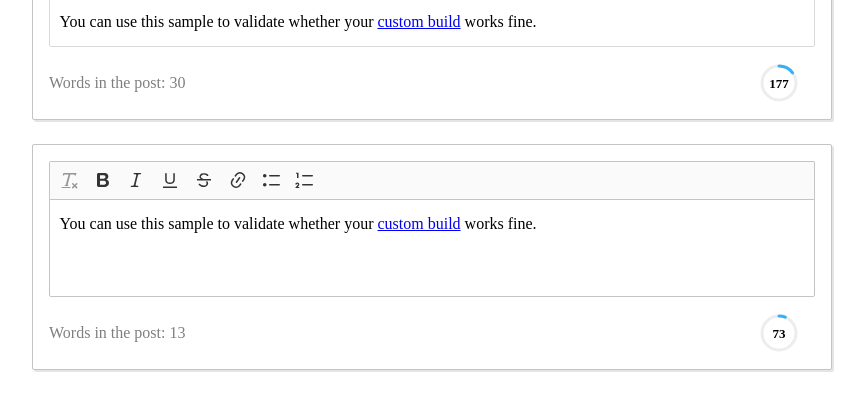
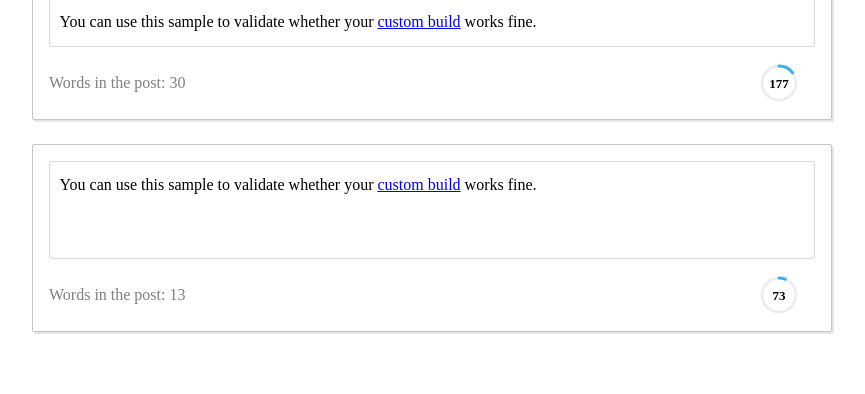
Before and after one commit to woren951/ckeditor, a website built with webpack: page sample/index.html in a window 1280 px wide. Shown: the part 1884-2278 px from the top of the page, without its empty margins (208-1073 px from the left). After the commit the page ends 2240 px from the top, so only its background shows below. Built offline with Linux system fonts and the light colour scheme.

Commit message:
lead editor

```diff
--- a/sample/index.html
+++ b/sample/index.html
@@ -173,7 +173,7 @@
     </div>
 
     <div class="update">
-        <div id="simple-editor">
+        <div id="lead-editor">
             <p>You can use this sample to validate whether your <a
                 href="https://docs.ckeditor.com/ckeditor5/latest/builds/guides/development/custom-builds.html">custom
                 build</a> works fine.</p>
@@ -420,49 +420,49 @@
             console.error(err.stack);
         });
 
-        const simpleEditorElement = document.querySelector('#simple-editor');
-        const simpleEditorWordCount = {
-            container: simpleEditorElement.parentElement,
-            progressCircle: simpleEditorElement.parentElement.querySelector( '.update__chart__circle' ),
-            charactersBox: simpleEditorElement.parentElement.querySelector( '.update__chart__characters' ),
-            wordsBox: simpleEditorElement.parentElement.querySelector( '.update__words' ),
-            circleCircumference: Math.floor( 2 * Math.PI * simpleEditorElement.parentElement.querySelector( '.update__chart__circle' ).getAttribute( 'r' ) )
+        const leadEditorElement = document.querySelector('#lead-editor');
+        const leadEditorWordCount = {
+            container: leadEditorElement.parentElement,
+            progressCircle: leadEditorElement.parentElement.querySelector( '.update__chart__circle' ),
+            charactersBox: leadEditorElement.parentElement.querySelector( '.update__chart__characters' ),
+            wordsBox: leadEditorElement.parentElement.querySelector( '.update__words' ),
+            circleCircumference: Math.floor( 2 * Math.PI * leadEditorElement.parentElement.querySelector( '.update__chart__circle' ).getAttribute( 'r' ) )
         };
 
-        Ckeditor.SimpleEditor.create(simpleEditorElement, {
+        Ckeditor.LeadEditor.create(leadEditorElement, {
             link: link,
             typing: typing,
             wordCount: {
                 onUpdate: stats => {
-                    const charactersProgress = stats.characters / maxCharacters * simpleEditorWordCount.circleCircumference;
+                    const charactersProgress = stats.characters / maxCharacters * leadEditorWordCount.circleCircumference;
                     const isLimitExceeded = stats.characters > maxCharacters;
                     const isCloseToLimit = !isLimitExceeded && stats.characters > maxCharacters * .8;
-                    const circleDashArray = Math.min( charactersProgress, simpleEditorWordCount.circleCircumference );
+                    const circleDashArray = Math.min( charactersProgress, leadEditorWordCount.circleCircumference );
 
                     // Set the stroke of the circle to show how many characters were typed.
-                    simpleEditorWordCount.progressCircle.setAttribute( 'stroke-dasharray', `${ circleDashArray },${ simpleEditorWordCount.circleCircumference }` );
+                    leadEditorWordCount.progressCircle.setAttribute( 'stroke-dasharray', `${ circleDashArray },${ leadEditorWordCount.circleCircumference }` );
 
                     // Display the number of characters in the progress chart. When the limit is exceeded,
                     // display how many characters should be removed.
                     if ( isLimitExceeded ) {
-                        simpleEditorWordCount.charactersBox.textContent = `-${ stats.characters - maxCharacters }`;
+                        leadEditorWordCount.charactersBox.textContent = `-${ stats.characters - maxCharacters }`;
                     } else {
-                        simpleEditorWordCount.charactersBox.textContent = stats.characters;
+                        leadEditorWordCount.charactersBox.textContent = stats.characters;
                     }
 
-                    simpleEditorWordCount.wordsBox.textContent = `Words in the post: ${ stats.words }`;
+                    leadEditorWordCount.wordsBox.textContent = `Words in the post: ${ stats.words }`;
 
                     // If the content length is close to the character limit, add a CSS class to warn the user.
-                    simpleEditorWordCount.container.classList.toggle( 'demo-update__limit-close', isCloseToLimit );
+                    leadEditorWordCount.container.classList.toggle( 'demo-update__limit-close', isCloseToLimit );
 
                     // If the character limit is exceeded, add a CSS class that makes the content's background red.
-                    simpleEditorWordCount.container.classList.toggle( 'demo-update__limit-exceeded', isLimitExceeded );
+                    leadEditorWordCount.container.classList.toggle( 'demo-update__limit-exceeded', isLimitExceeded );
                 }
             }
         })
         .then(editor => {
             // CKEditorInspector.attach( editor );
-            window.simpleEditor = editor;
+            window.leadEditor = editor;
         })
         .catch(err => {
             console.error(err.stack);
--- a/src/ckeditor.js
+++ b/src/ckeditor.js
@@ -1,13 +1,13 @@
-// @ckeditor/ckeditor5-indent-block
-
 import ClassicEditor from './classic';
 import BalloonEditor from './balloon';
 import InlineEditor from './inline';
 import SimpleEditor from './simple';
+import LeadEditor from './lead';
 
 export default {
     ClassicEditor,
     BalloonEditor,
     InlineEditor,
-    SimpleEditor
+    SimpleEditor,
+    LeadEditor
 };
--- /dev/null
+++ b/src/lead.js
@@ -0,0 +1,51 @@
+import BalloonEditorBase from '@ckeditor/ckeditor5-editor-balloon/src/ballooneditor';
+
+import Autoformat from '@ckeditor/ckeditor5-autoformat/src/autoformat';
+import AutoLink from '@ckeditor/ckeditor5-link/src/autolink';
+import Bold from '@ckeditor/ckeditor5-basic-styles/src/bold';
+import Essentials from '@ckeditor/ckeditor5-essentials/src/essentials';
+import Italic from '@ckeditor/ckeditor5-basic-styles/src/italic';
+import Link from '@ckeditor/ckeditor5-link/src/link';
+import Paragraph from '@ckeditor/ckeditor5-paragraph/src/paragraph';
+import PasteFromOffice from '@ckeditor/ckeditor5-paste-from-office/src/pastefromoffice';
+import RemoveFormat from '@ckeditor/ckeditor5-remove-format/src/removeformat';
+import Strikethrough from '@ckeditor/ckeditor5-basic-styles/src/strikethrough';
+import TextTransformation from '@ckeditor/ckeditor5-typing/src/texttransformation';
+import Underline from '@ckeditor/ckeditor5-basic-styles/src/underline';
+import WordCount from '@ckeditor/ckeditor5-word-count/src/wordcount';
+
+class LeadEditor extends BalloonEditorBase {};
+
+LeadEditor.builtinPlugins = [
+    Autoformat,
+    AutoLink,
+    Bold,
+    Essentials,
+    Italic,
+    Link,
+    Paragraph,
+    PasteFromOffice,
+    RemoveFormat,
+    Strikethrough,
+    TextTransformation,
+    Underline,
+    WordCount
+];
+
+LeadEditor.defaultConfig = {
+    toolbar: {
+        items: [
+            'removeFormat',
+            'bold',
+            'italic',
+            'underline',
+            'strikethrough',
+            'link'
+        ],
+        viewportTopOffset: 50
+    },
+    language: 'uk',
+    additionalLanguages: 'all'
+};
+
+export default LeadEditor;
```
Also changed, not shown: build/ckeditor.js.
